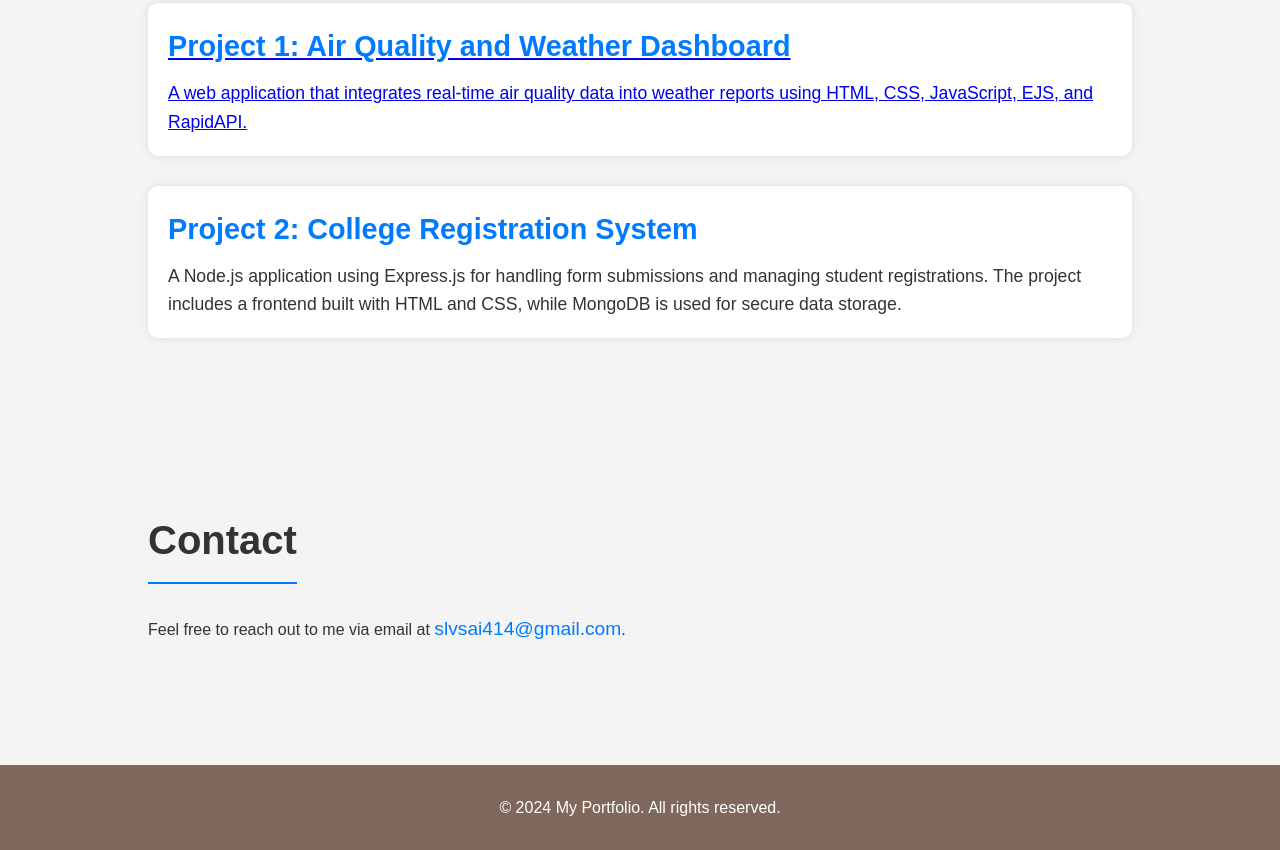
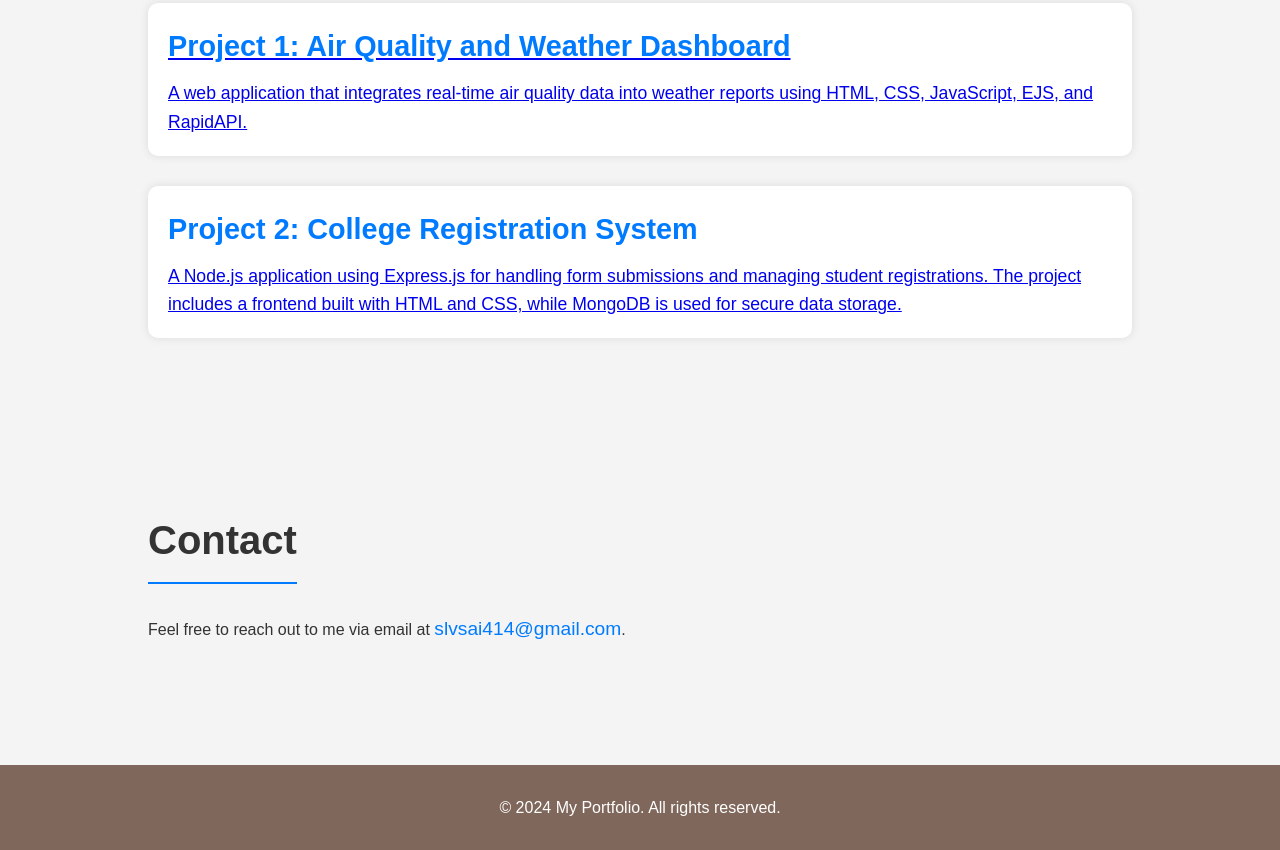
Before and after one commit to slvsai414/portfolio, a plain HTML site: page index.html in a window 1280 px wide. Shown: the part 819-1669 px from the top of the page. Drawn offline with Linux system fonts and the light colour scheme.

Commit message:
index.html

```diff
--- a/index.html
+++ b/index.html
@@ -40,8 +40,9 @@
             </div>
             <div class="project">
                 <h3>Project 2: College Registration System</h3>
-
+                <a href="https://github.com/slvsai414/College-Management-System">
                 <p>A Node.js application using Express.js for handling form submissions and managing student registrations. The project includes a frontend built with HTML and CSS, while MongoDB is used for secure data storage.</p>
+                </a>
             </div>
             <!-- Add more projects as needed -->
         </div>
```
